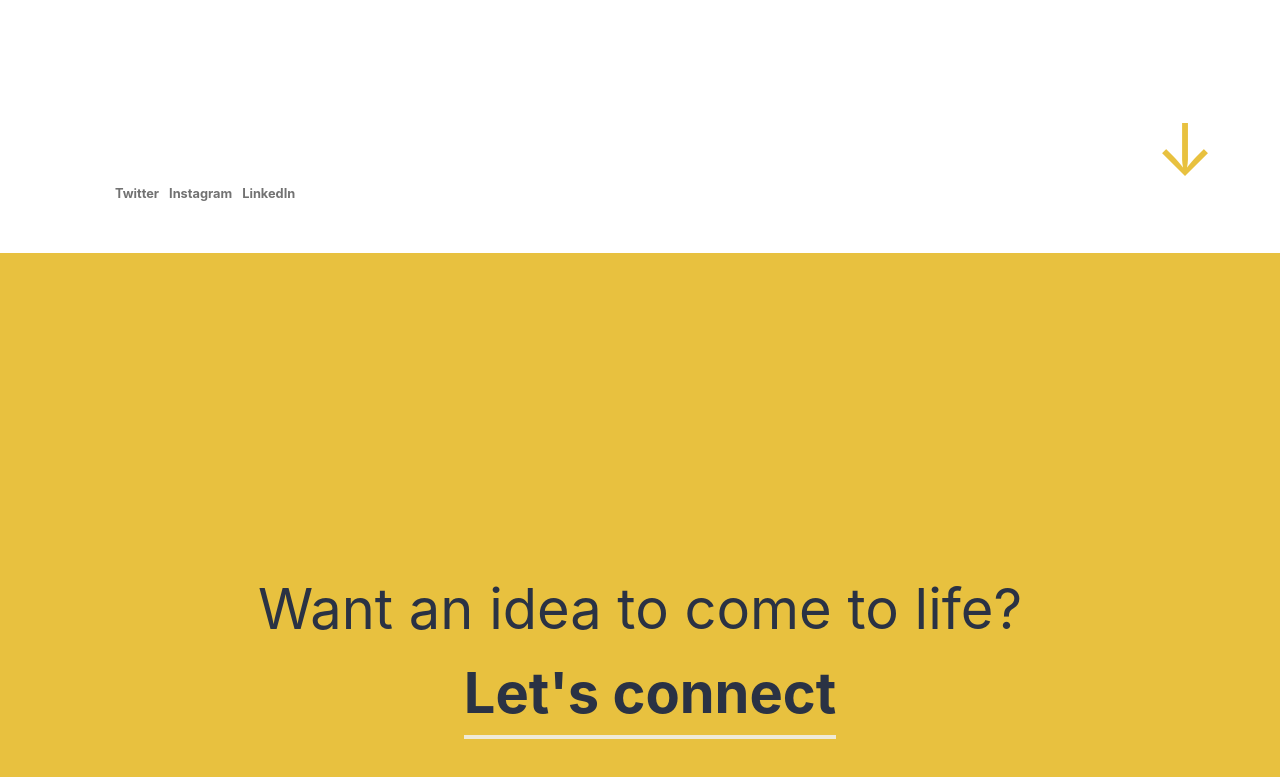
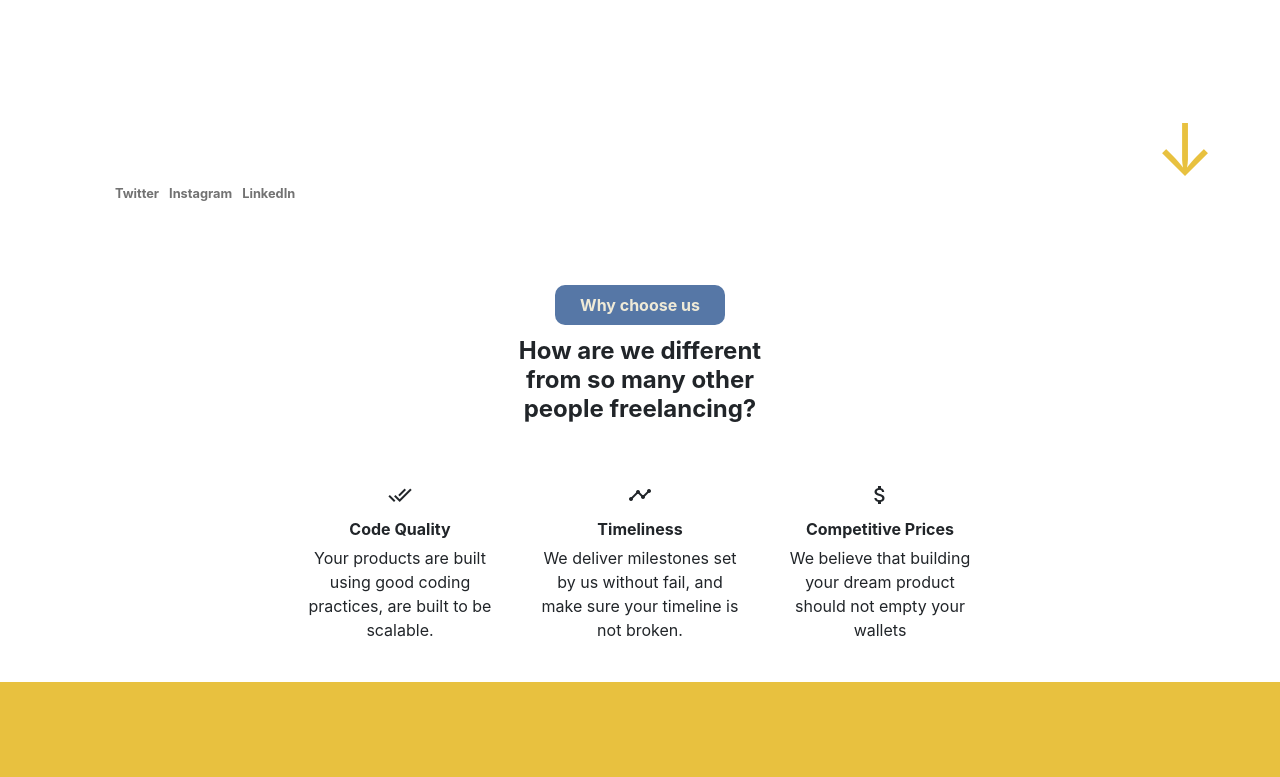
Before and after one commit to manasa-rajesh/website-fuchsiatech, a plain HTML site: page index.html in a window 1280 px wide. Shown: the part 547-1324 px from the top of the page. Drawn offline with nearby package versions, Linux system fonts and the light colour scheme; files that its build step writes are made by us from their sources; files whose address does not match are found by name.

Commit message:
Added why choose us section

```diff
--- a/index.html
+++ b/index.html
@@ -54,6 +54,66 @@
             </div>
         </section>
 
+
+        <section>
+            <div class="container-fluid">
+                <div class="row">
+                    <div class="col-lg-8 offset-lg-2 col-md-10 offset-md-1 col-sm-10 offset-sm-1 col-12 offset-0">
+                        <div class="about-enc">
+                            <span class="about">
+                                Why choose us
+                            </span>
+                            <span>
+                                <h3>
+                                    How are we different from so many other people freelancing?
+                                </h3>
+                            </span>
+                            <div class="about-carousel">
+                                <div>
+                                    <div>
+                                        <div class="about-card-logo">
+                                            <i class="material-icons">
+                                                done_all
+                                            </i>
+                                        </div>
+
+                                        <span class="about-card-header">
+                                            Code Quality
+                                        </span>
+                                            Your products are built using good coding practices, are built to be scalable.
+                                    </div>
+                                    <div>
+                                        <div class="about-card-logo">
+                                            <i class="material-icons">
+                                                timeline
+                                            </i>
+                                        </div>
+                                        <span class="about-card-header">
+                                        Timeliness
+                                        </span>
+                                        We deliver milestones set by us without fail, and make sure your timeline is not broken.
+                                    </div>
+                                    <div>
+                                        <div class="about-card-logo">
+                                            <i class="material-icons">
+                                                attach_money
+                                            </i>
+                                        </div>
+                                        <span class="about-card-header">
+                                            Competitive Prices
+                                        </span>
+                                        We believe that building your dream product should not empty your wallets
+                                    </div>
+                                </div>
+                            </div>
+                        </div>
+                    </div>
+                </div>
+            </div>
+
+        </section>
+
+
         <section>
             <div class="container-fluid hire-us-bg">
                 Want an idea to come to life? <span class="hire-us-highlight">Let's connect</span>
@@ -77,7 +137,6 @@
                     </div>
                 </div>
             </div>
-
         </footer>
 
     </body>
--- a/src/css/index.css
+++ b/src/css/index.css
@@ -138,6 +138,54 @@
     }
 }
 
+
+/***** About us Page *******/
+.about-enc{
+    margin-top: 40px;
+    margin-bottom: 40px;
+    text-align: center;
+}
+.about{
+    width: auto;
+    padding: 10px;
+    padding-left: 25px;
+    padding-right: 25px;
+    background-color: rgb(86,119,166);
+    color: rgb(239,234,215);
+    border-radius: 10px;
+    font-weight: bold;
+}
+.about-enc h3{
+    margin: 20px auto;
+    max-width: 300px;
+    font-size: 1.5rem;
+    font-weight: bold;
+}
+.about-carousel div{
+    display: flex;
+    -ms-flex-direction: row;
+    flex-direction: row;
+    flex-wrap: wrap;
+    justify-content: center;
+}
+.about-carousel div div {
+    width: 200px;
+    border-radius: 20px;
+    margin-left: 20px;
+    margin-right: 20px;
+    margin-top: 20px;
+    text-align: center;
+    font-size: 1rem;
+}
+.about-card-header{
+    font-weight: bold;
+    margin-bottom: 5px;
+}
+.about-card-logo{
+    margin-bottom: 10px;
+}
+
+
 /**** Hire Us page ***/
 .hire-us-bg{
     background-color: rgb(232, 193, 63);
```
